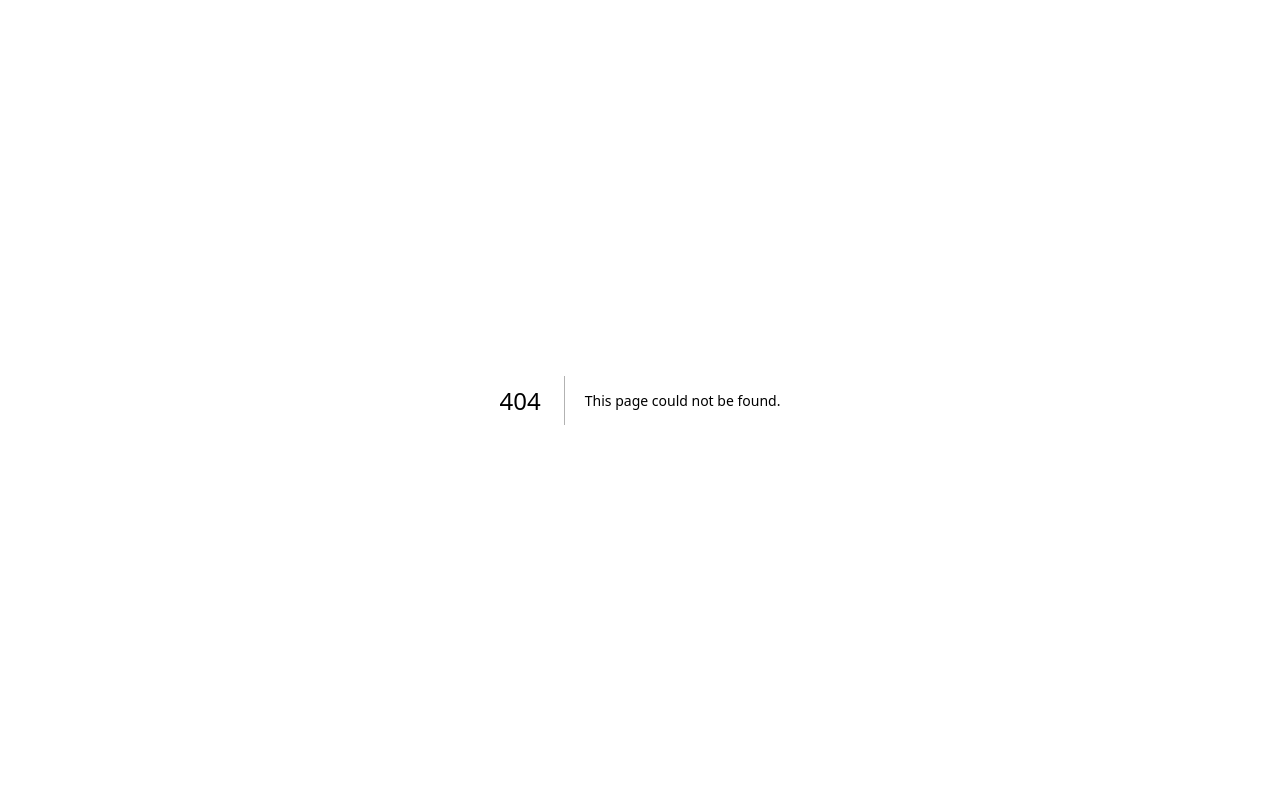
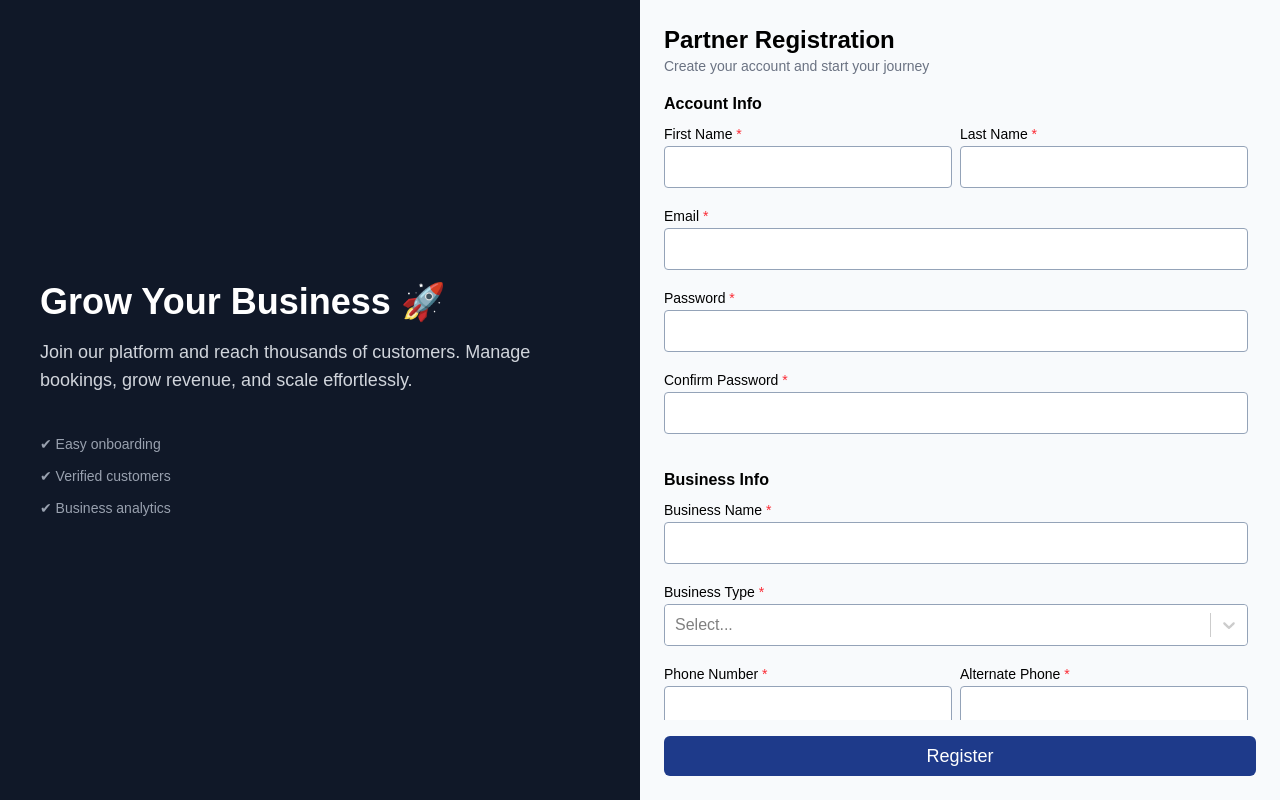
Before and after one commit to acqmon/travel-app, a Next.js app: page /register/partner in a window 1280 px wide. Before the commit this address had no page. Built offline with nearby package versions, Linux system fonts and the light colour scheme.

Commit message:
feat: implement user and partner registration pages with form layouts

```diff
--- /dev/null
+++ b/src/app/register/partner/page.js
@@ -0,0 +1,94 @@
+"use client";
+import { InputView, SelectView, ButtonView } from "@/app/components";
+
+const PartnerRegisterPage = () => {
+  return (
+    <div className="h-screen w-full flex">
+      {/* LEFT SIDE */}
+      <div className="hidden md:flex w-1/2 bg-gray-900 text-white p-10 flex-col justify-center">
+        <h1 className="text-4xl font-bold mb-4">Grow Your Business 🚀</h1>
+        <p className="text-lg text-gray-300">
+          Join our platform and reach thousands of customers. Manage bookings,
+          grow revenue, and scale effortlessly.
+        </p>
+
+        <div className="mt-10 space-y-3 text-sm text-gray-400">
+          <p>✔ Easy onboarding</p>
+          <p>✔ Verified customers</p>
+          <p>✔ Business analytics</p>
+        </div>
+      </div>
+
+      {/* RIGHT SIDE */}
+      <div className="w-full md:w-1/2 h-full flex flex-col p-6 bg-slate-medium">
+        {/* Header */}
+        <div className="mb-4">
+          <h2 className="text-2xl font-bold">Partner Registration</h2>
+          <p className="text-sm text-gray-500">
+            Create your account and start your journey
+          </p>
+        </div>
+
+        {/* Scrollable Form */}
+        <div className="flex-1 overflow-y-auto pr-2 flex flex-col gap-4">
+          {/* Account Info */}
+          <div>
+            <h3 className="font-semibold mb-2">Account Info</h3>
+            <div className="grid grid-cols-2 gap-2">
+              <InputView title="First Name" />
+              <InputView title="Last Name" />
+            </div>
+            <InputView title="Email" />
+            <InputView title="Password" type="password" />
+            <InputView title="Confirm Password" type="password" />
+          </div>
+
+          {/* Business Info */}
+          <div>
+            <h3 className="font-semibold mb-2">Business Info</h3>
+            <InputView title="Business Name" />
+            <SelectView
+              title="Business Type"
+              options={["Salon", "Gym", "Restaurant"]}
+            />
+            <div className="grid grid-cols-2 gap-2">
+              <InputView title="Phone Number" />
+              <InputView title="Alternate Phone" />
+            </div>
+            <InputView title="Website" />
+            <InputView title="Description" />
+          </div>
+
+          {/* Address */}
+          <div>
+            <h3 className="font-semibold mb-2">Address</h3>
+            <InputView title="Address Line 1" />
+            <InputView title="Address Line 2" />
+            <div className="grid grid-cols-3 gap-2">
+              <SelectView title="Country" options={["India"]} />
+              <SelectView title="State" options={["Karnataka"]} />
+              <SelectView title="City" options={["Bangalore"]} />
+            </div>
+            <InputView title="Zip Code" />
+          </div>
+
+          {/* Legal */}
+          <div>
+            <h3 className="font-semibold mb-2">Legal Details</h3>
+            <div className="grid grid-cols-2 gap-2">
+              <InputView title="GST Number" />
+              <InputView title="PAN Number" />
+            </div>
+          </div>
+        </div>
+
+        {/* Sticky Button */}
+        <div className="pt-4">
+          <ButtonView title="Register" size="full" />
+        </div>
+      </div>
+    </div>
+  );
+};
+
+export default PartnerRegisterPage;
```
Also changed, not shown: src/app/register/user/page.js (added).
